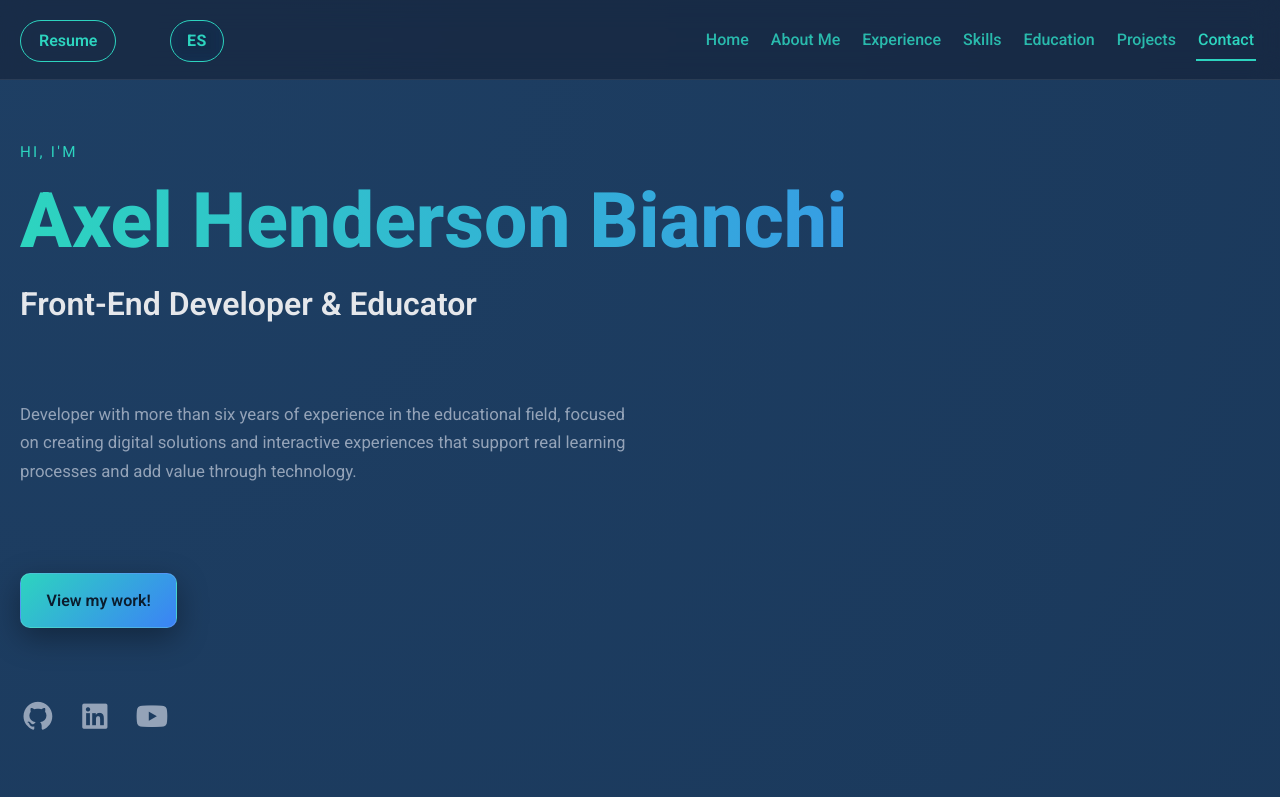
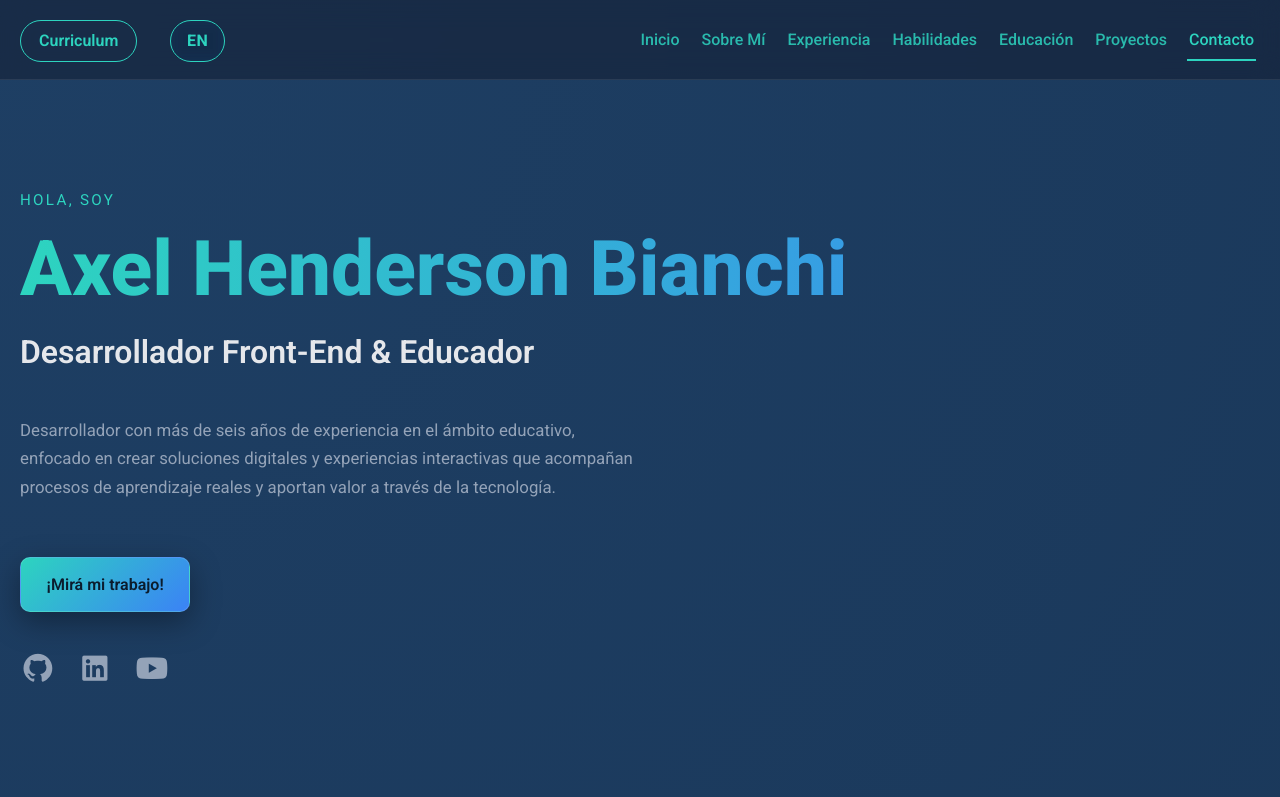
Before and after one commit to AxelHB/Portfolio-2026, a website: page index.html in a window 1280 px wide. Both pictures are taken after a click on the button "EN". Shown: the top 797 px of the page. Drawn offline with Linux system fonts and the light colour scheme.

Commit message:
BUG PRELOAD MAS IDIOMA

```diff
--- a/js/i18n.js
+++ b/js/i18n.js
@@ -496,21 +496,22 @@ const translations = {
 };
 
 // ============================
-// FUNCION CAMBIO DE IDIOMA
+// SISTEMA DE IDIOMA CON RECARGA COMPLETA
 // ============================
 
 const langBtn = document.getElementById("langToggle");
 const cvLink = document.getElementById("cvLink");
 
-function setLanguage(lang) {
+/* ========= APLICAR IDIOMA ========= */
+function applyLanguage(lang) {
 
+  // Cambiar textos normales
   document.querySelectorAll("[data-i18n]").forEach(el => {
     const key = el.getAttribute("data-i18n");
     const translation = translations[lang][key];
 
     if (!translation) return;
 
-    // Si es una lista (UL), usamos innerHTML
     if (el.tagName === "UL") {
       el.innerHTML = translation;
     } else {
@@ -518,32 +519,45 @@ function setLanguage(lang) {
     }
   });
 
+  // Cambiar placeholders
   document.querySelectorAll("[data-i18n-placeholder]").forEach(el => {
     const key = el.getAttribute("data-i18n-placeholder");
     el.placeholder = translations[lang][key];
   });
 
+  // Cambiar link del CV
   cvLink.href =
     lang === "es"
       ? "public/cv/CV_Axel_Henderson_Bianchi_ATS_ES.pdf"
       : "public/cv/CV_Axel_Henderson_Bianchi_ATS_EN.pdf";
 
+  // Cambiar texto del botón
   langBtn.textContent = lang === "es" ? "EN" : "ES";
+
+  // Cambiar atributo html lang
   document.documentElement.lang = lang;
-
-  localStorage.setItem("language", lang);
 }
 
+/* ========= CLICK BOTÓN ========= */
+langBtn.addEventListener("click", () => {
 
-// evento click
-langBtn.addEventListener("click", () => {
   const current = localStorage.getItem("language") || "es";
   const newLang = current === "es" ? "en" : "es";
-  setLanguage(newLang);
+
+  // Guardar idioma
+  localStorage.setItem("language", newLang);
+
+  // Forzar recarga completa (activa preloader + animaciones)
+  window.location.reload();
 });
 
-// al cargar
+/* ========= AL CARGAR LA PÁGINA ========= */
 document.addEventListener("DOMContentLoaded", () => {
+
   const savedLang = localStorage.getItem("language") || "es";
-  setLanguage(savedLang);
+
+  applyLanguage(savedLang);
+
+  // Forzar scroll (por las dudas)
+  window.scrollTo(0, 0);
 });
--- a/js/js.js
+++ b/js/js.js
@@ -196,38 +196,25 @@ track.addEventListener("touchend", e => {
   updateCarousel();
 });
 
-/* ================= ANIMACIÓN HERO ================= */
-document.addEventListener("DOMContentLoaded", () => {
+/* ================= PRELOADER + HERO ================= */
+window.addEventListener("load", () => {
+  window.scrollTo(0, 0);
+
+  const preloader = document.getElementById("preloader");
   const hero = document.querySelector(".hero");
-
-  const observer = new IntersectionObserver(
-    (entries, obs) => {
-      entries.forEach(entry => {
-        if (entry.isIntersecting) {
-          hero.classList.add("is-visible");
-          obs.unobserve(hero); // solo se anima una vez
-        }
-      });
-    },
-    {
-      threshold: 0.05
-    }
-  );
-
-  observer.observe(hero);
-});
-
-/* ================= PRELOADER ================= */
-window.addEventListener("load", () => {
-  const preloader = document.getElementById("preloader");
 
   setTimeout(() => {
     preloader.classList.add("is-hidden");
     document.body.classList.remove("is-loading");
 
-    setTimeout(() => {
+    preloader.addEventListener("transitionend", () => {
       preloader.remove();
-    }, 800);
 
-  }, 800); // tiempo mínimo para que se vea elegante
+      // 👇 Esperamos un frame para que el navegador pinte
+      requestAnimationFrame(() => {
+        hero.classList.add("is-visible");
+      });
+    });
+
+  }, 800);
 });
--- a/scss/sections/_sobreMi.scss
+++ b/scss/sections/_sobreMi.scss
@@ -12,7 +12,7 @@
         display: flex;
         flex-direction: column;
         justify-content: center;
-        gap: clamp(2rem, 6vh, 4rem);
+        gap: clamp(.5rem, 2vh, 1rem);
     }
 
     .hero__greeting {
```
Also changed, not shown: css/style.css.
